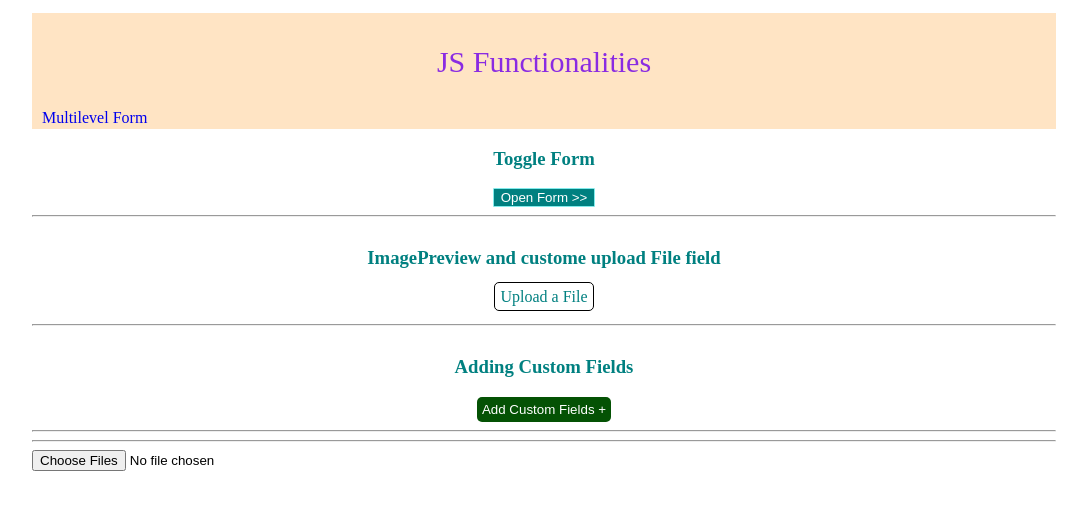
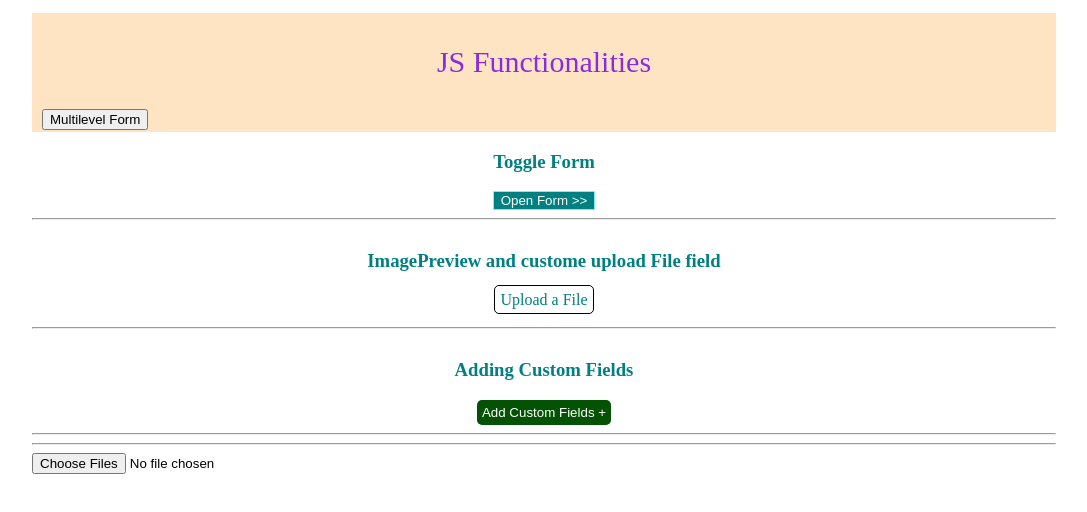
Before and after one commit to ajayttrekkie/jQuery, a plain HTML site: page views/index.html in a window 1280 px wide. Shown: the whole page, without its empty margins (96-1183 px from the left). Drawn offline with nearby package versions, Linux system fonts and the light colour scheme.

Commit message:
Update index.html

```diff
--- a/views/index.html
+++ b/views/index.html
@@ -12,7 +12,7 @@
 <body>
     <div id="contentWrapper">
         <div id="contentHeader">
-            <p>JS Functionalities</p> &nbsp;&nbsp;<a style="text-decoration:none;" href="https://ajayttrekkie.github.io/jQuery/views/multilevel.html">Multilevel Form</a>
+            <p>JS Functionalities</p> &nbsp;&nbsp;<a style="text-decoration:none;" href="https://ajayttrekkie.github.io/jQuery/views/multilevel.html"><button>Multilevel Form</button></a>
         </div>
         <div id="contents">
             <div id="formWrapper">
```
